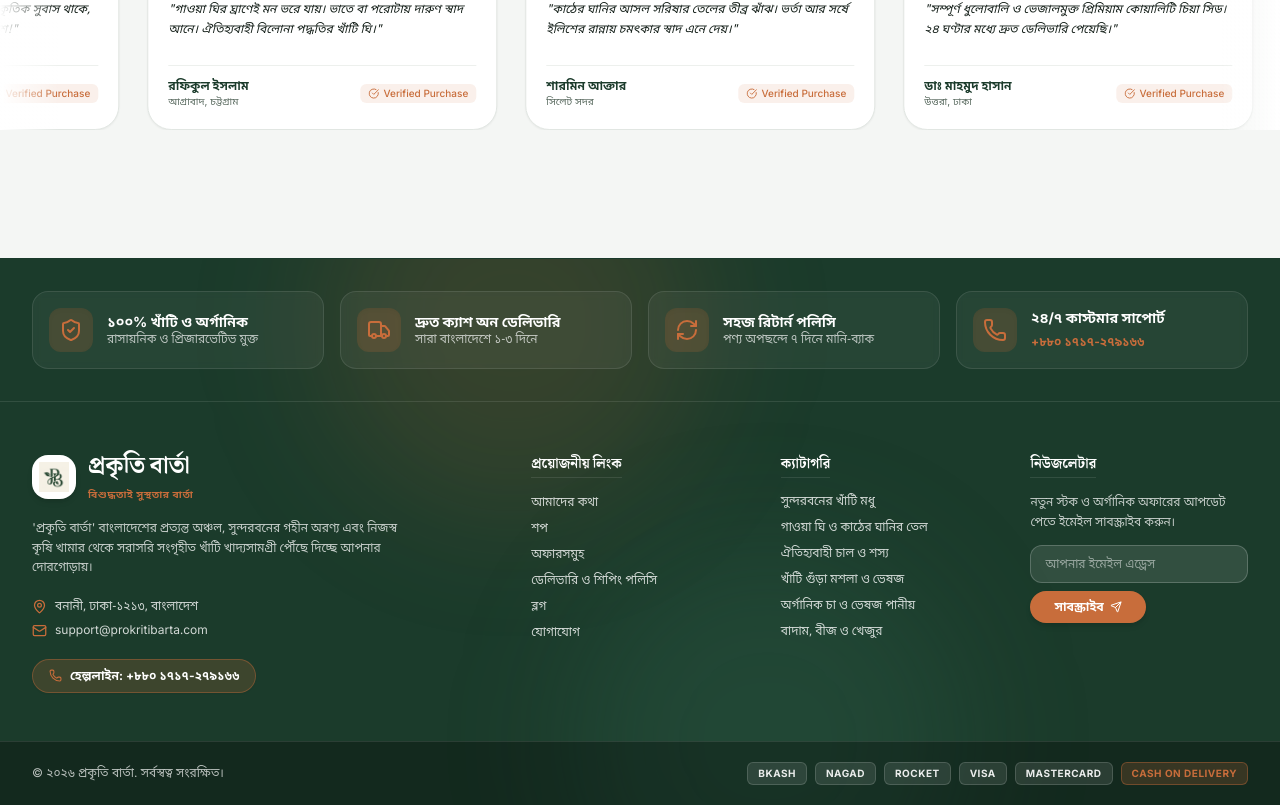
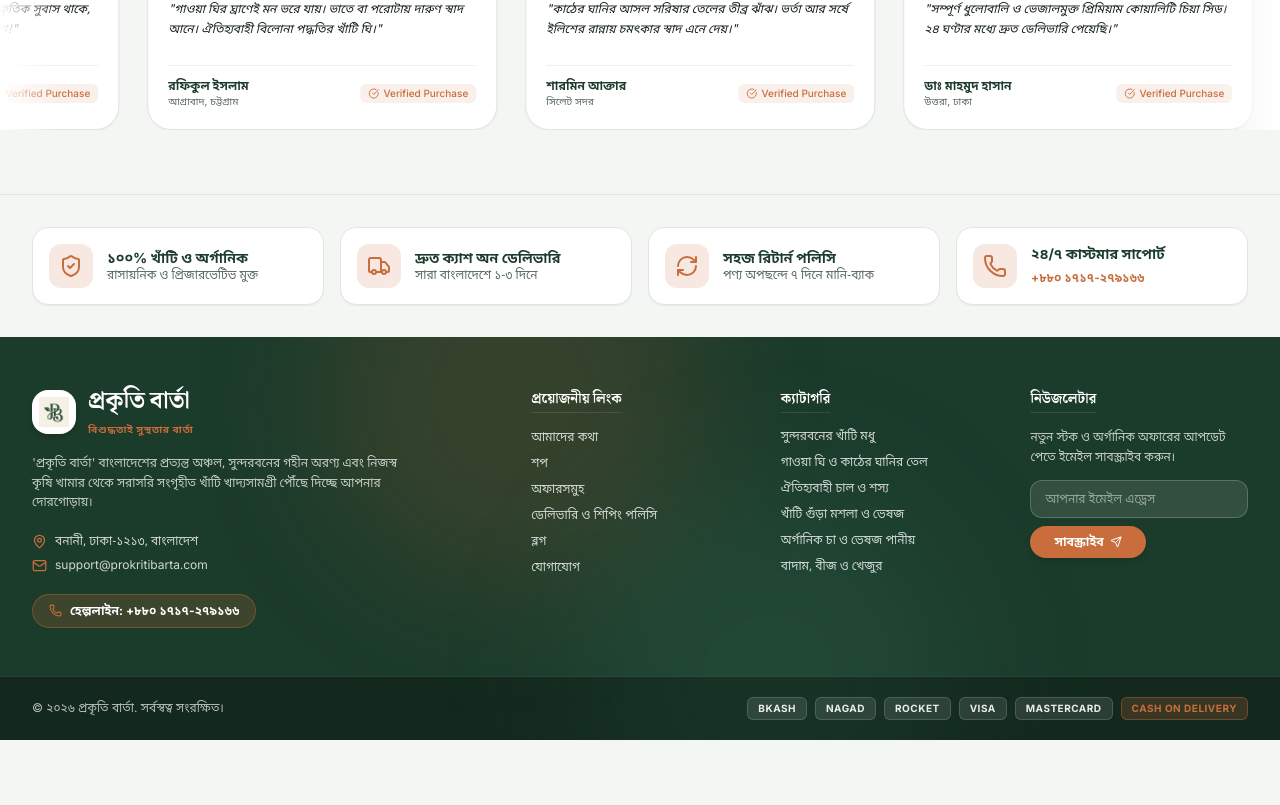
Before and after one commit to tridib371/prokriti-barta, a React (Vite) app: page / in a window 1280 px wide. Shown: the part 3776-4581 px from the top of the page. After the commit the page ends 4516 px from the top, so only its background shows below. Built offline with nearby package versions, Linux system fonts and the light colour scheme.

Commit message:
style: set Value Badges banner background to body color while keeping main footer deep forest green

```diff
--- a/src/components/layout/Footer.jsx
+++ b/src/components/layout/Footer.jsx
@@ -18,52 +18,48 @@ export default function Footer() {
   };
 
   return (
-    <footer className="bg-primary text-white relative overflow-hidden border-t border-primary/40 mt-16 select-none">
-
-      {/* Ambient Decorative Lighting Blurs */}
-      <div className="absolute -top-32 left-1/4 w-96 h-96 bg-accent/15 rounded-full blur-3xl pointer-events-none" />
-      <div className="absolute -bottom-32 right-1/4 w-96 h-96 bg-accent-2/20 rounded-full blur-3xl pointer-events-none" />
-
-      {/* 1. Value Badges Banner */}
-      <div className="max-w-7xl mx-auto px-4 sm:px-6 lg:px-8 py-8 border-b border-white/10 relative z-10">
+    <>
+      {/* 1. Value Badges Banner (Body Color) */}
+      <section className="bg-bg border-t border-line py-8 transition-colors select-none">
+        <div className="max-w-7xl mx-auto px-4 sm:px-6 lg:px-8">
           <div className="grid grid-cols-1 sm:grid-cols-2 lg:grid-cols-4 gap-4">
 
-          <div className="flex items-center gap-3.5 p-4 rounded-2xl bg-white/5 border border-white/10 backdrop-blur-xs hover:bg-white/10 hover:border-accent/40 transition-all">
-            <div className="w-11 h-11 rounded-xl bg-accent/20 text-accent flex items-center justify-center shrink-0 shadow-inner">
+            <div className="flex items-center gap-3.5 p-4 rounded-2xl bg-surface border border-line shadow-2xs hover:border-primary/40 hover:shadow-xs transition-all">
+              <div className="w-11 h-11 rounded-xl bg-accent/15 text-accent flex items-center justify-center shrink-0">
                 <ShieldCheck size={24} />
               </div>
               <div>
-              <h4 className="font-bold text-sm text-white">{t('footer.pure.title')}</h4>
-              <p className="text-xs text-white/70 font-bn-sans">{t('footer.pure.sub')}</p>
+                <h4 className="font-bold text-sm text-primary">{t('footer.pure.title')}</h4>
+                <p className="text-xs text-muted font-bn-sans">{t('footer.pure.sub')}</p>
               </div>
             </div>
 
-          <div className="flex items-center gap-3.5 p-4 rounded-2xl bg-white/5 border border-white/10 backdrop-blur-xs hover:bg-white/10 hover:border-accent/40 transition-all">
-            <div className="w-11 h-11 rounded-xl bg-accent/20 text-accent flex items-center justify-center shrink-0 shadow-inner">
+            <div className="flex items-center gap-3.5 p-4 rounded-2xl bg-surface border border-line shadow-2xs hover:border-primary/40 hover:shadow-xs transition-all">
+              <div className="w-11 h-11 rounded-xl bg-accent/15 text-accent flex items-center justify-center shrink-0">
                 <Truck size={24} />
               </div>
               <div>
-              <h4 className="font-bold text-sm text-white">{t('footer.cod.title')}</h4>
-              <p className="text-xs text-white/70 font-bn-sans">{t('footer.cod.sub')}</p>
+                <h4 className="font-bold text-sm text-primary">{t('footer.cod.title')}</h4>
+                <p className="text-xs text-muted font-bn-sans">{t('footer.cod.sub')}</p>
               </div>
             </div>
 
-          <div className="flex items-center gap-3.5 p-4 rounded-2xl bg-white/5 border border-white/10 backdrop-blur-xs hover:bg-white/10 hover:border-accent/40 transition-all">
-            <div className="w-11 h-11 rounded-xl bg-accent/20 text-accent flex items-center justify-center shrink-0 shadow-inner">
+            <div className="flex items-center gap-3.5 p-4 rounded-2xl bg-surface border border-line shadow-2xs hover:border-primary/40 hover:shadow-xs transition-all">
+              <div className="w-11 h-11 rounded-xl bg-accent/15 text-accent flex items-center justify-center shrink-0">
                 <RefreshCw size={24} />
               </div>
               <div>
-              <h4 className="font-bold text-sm text-white">{t('footer.return.title')}</h4>
-              <p className="text-xs text-white/70 font-bn-sans">{t('footer.return.sub')}</p>
+                <h4 className="font-bold text-sm text-primary">{t('footer.return.title')}</h4>
+                <p className="text-xs text-muted font-bn-sans">{t('footer.return.sub')}</p>
               </div>
             </div>
 
-          <div className="flex items-center gap-3.5 p-4 rounded-2xl bg-white/5 border border-white/10 backdrop-blur-xs hover:bg-white/10 hover:border-accent/40 transition-all">
-            <div className="w-11 h-11 rounded-xl bg-accent/20 text-accent flex items-center justify-center shrink-0 shadow-inner">
+            <div className="flex items-center gap-3.5 p-4 rounded-2xl bg-surface border border-line shadow-2xs hover:border-primary/40 hover:shadow-xs transition-all">
+              <div className="w-11 h-11 rounded-xl bg-accent/15 text-accent flex items-center justify-center shrink-0">
                 <Phone size={24} />
               </div>
               <div>
-              <h4 className="font-bold text-sm text-white">{t('footer.support.title')}</h4>
+                <h4 className="font-bold text-sm text-primary">{t('footer.support.title')}</h4>
                 <a href="tel:+8801717279166" className="text-xs text-accent font-bold hover:underline">
                   {n('+880 1717-279166')}
                 </a>
@@ -72,8 +68,16 @@ export default function Footer() {
 
           </div>
         </div>
+      </section>
 
-      {/* 2. Main Footer Content Columns */}
+      {/* 2. Main Deep Forest Green Footer */}
+      <footer className="bg-primary text-white relative overflow-hidden select-none">
+
+        {/* Ambient Decorative Lighting Blurs */}
+        <div className="absolute -top-32 left-1/4 w-96 h-96 bg-accent/15 rounded-full blur-3xl pointer-events-none" />
+        <div className="absolute -bottom-32 right-1/4 w-96 h-96 bg-accent-2/20 rounded-full blur-3xl pointer-events-none" />
+
+        {/* Main Footer Content Columns */}
         <div className="max-w-7xl mx-auto px-4 sm:px-6 lg:px-8 py-12 grid grid-cols-1 md:grid-cols-2 lg:grid-cols-5 gap-8 relative z-10">
 
         {/* Brand Column */}
@@ -203,5 +207,6 @@ export default function Footer() {
         </div>
       </div>
     </footer>
+    </>
   );
 }
```
Lines whose indentation alone changed are shown as unchanged.
